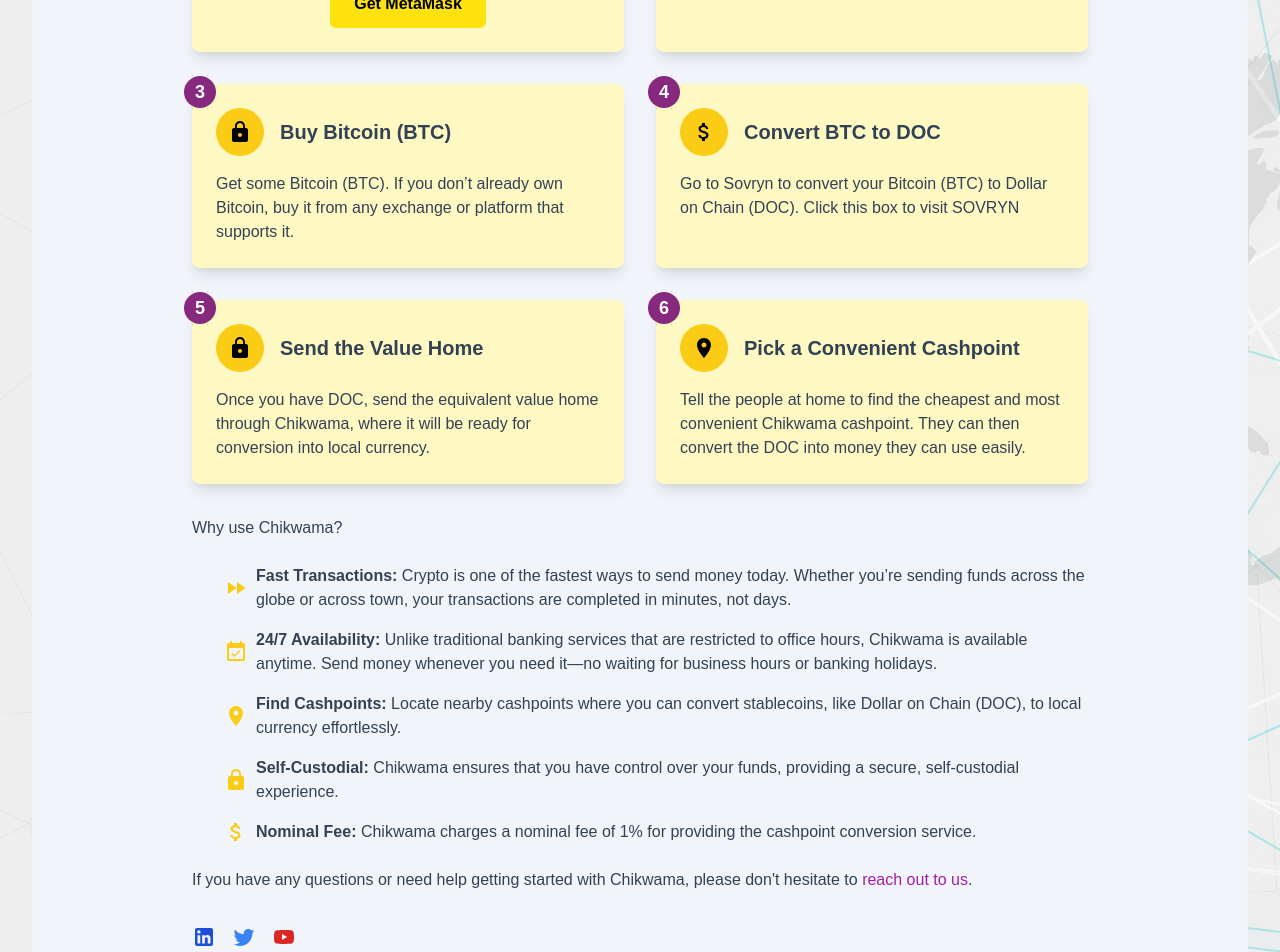
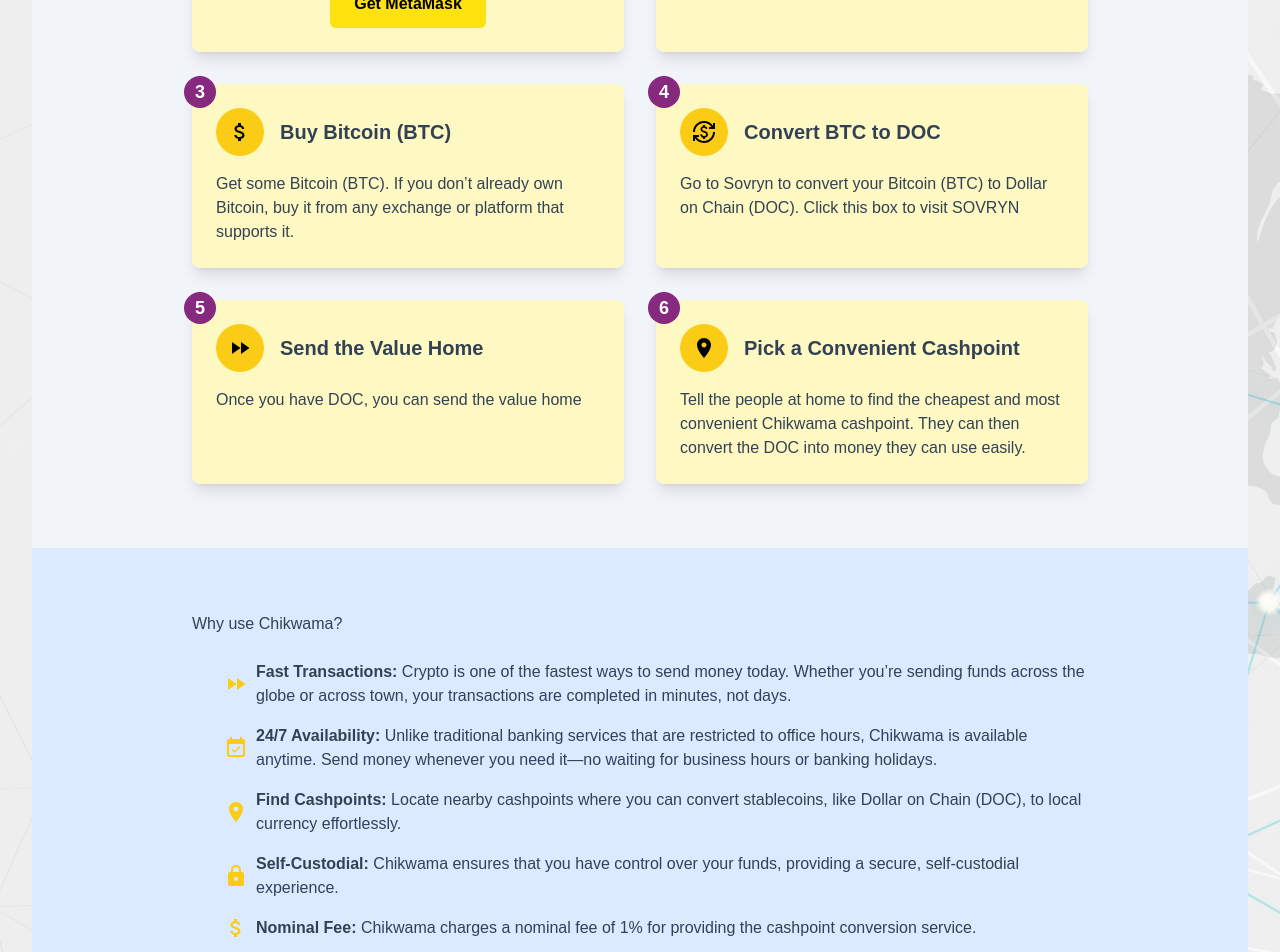
Before and after one commit to Chikwamaio/Chikwamaio, a React (Vite) app in the folder client/: page / in a window 1280 px wide. Shown: the part 560-1512 px from the top of the page. Built offline with nearby package versions, Linux system fonts and the light colour scheme.

Commit message:
fixed fee calc bug

```diff
--- a/client/src/components/LandingPage.jsx
+++ b/client/src/components/LandingPage.jsx
@@ -1,5 +1,6 @@
 import AccountBalanceIcon from '@mui/icons-material/AccountBalance';
 import AttachMoneyIcon from '@mui/icons-material/AttachMoney';
+import CurrencyExchangeIcon from '@mui/icons-material/CurrencyExchange';
 import EventAvailableIcon from '@mui/icons-material/EventAvailable';
 import FastForwardIcon from '@mui/icons-material/FastForward';
 import LinkedInIcon from '@mui/icons-material/LinkedIn';
@@ -33,18 +34,18 @@
         {
             label: "Buy Bitcoin (BTC)",
             description: "Get some Bitcoin (BTC). If you don’t already own Bitcoin, buy it from any exchange or platform that supports it.",
-            icon: <LockIcon />
+            icon: <AttachMoneyIcon />
         },
         {
             label: "Convert BTC to DOC",
             description: "Go to Sovryn to convert your Bitcoin (BTC) to Dollar on Chain (DOC). Click this box to visit SOVRYN",
-            icon: <AttachMoneyIcon/>,
+            icon: <CurrencyExchangeIcon/>,
             link: "https://sovryn.app/convert?from=BTC&to=DOC"
         },
         {
             label: "Send the Value Home",
-            description: "Once you have DOC, send the equivalent value home through Chikwama, where it will be ready for conversion into local currency.",
-            icon: <LockIcon />
+            description: "Once you have DOC, you can send the value home",
+            icon: <FastForwardIcon />
         },
         {
             label: "Pick a Convenient Cashpoint",
@@ -53,7 +54,7 @@
         },
     ];
 
-    return (
+    return (<>
         <div className="md:px-20 bg-slate-100 md:py-12 py-6 px-4 lg:px-32 xl:px-40">
             <h2 className='md:text-3xl text-3xl text-slate-700 lg:text-6xl uppercase'> Welcome to</h2>
             <h1 className='text-3xl md:text-3xl text-slate-700 lg:text-8xl font-bold uppercase mb-8'>Chikwama</h1>
@@ -104,7 +105,8 @@
                     ))}
                 </div>
             </div>
-
+            </div>
+<div className='bg-blue-100 md:py-12 py-6 px-4 lg:px-32 xl:px-40 '>
             <p className='py-4 text-slate-700'>Why use Chikwama?</p>
             <ul className='list-disc pl-8'>
     <li className='text-slate-700 flex items-center py-2'>
@@ -130,9 +132,9 @@
 </ul>
 
             <p className='py-4 text-slate-700'>
-                If you have any questions or need help getting started with Chikwama, please don't hesitate to <a href="mailto:info@chikwama.net" className='text-fuchsia-700'>reach out to us</a>.
+                If you have any questions or need help getting started with Chikwama, please don't hesitate to <a href="mailto:info@chikwama.net" className='text-[#872A7F]'>reach out to us</a>.
             </p>
-
+            </div>
             {/* Social media links */}
             <div className="flex space-x-4 pt-4">
                 <a href="https://www.linkedin.com/in/chikwama" target="_blank" rel="noopener noreferrer">
@@ -145,7 +147,7 @@
                     <YouTubeIcon className="text-red-600" />
                 </a>
             </div>
-        </div>
+            </>
     );
 }
 
--- a/client/src/components/SendMoney.jsx
+++ b/client/src/components/SendMoney.jsx
@@ -37,9 +37,9 @@
   const getCostHandler = async (amount) => {
     setLoading(true);
     const fee = await cashPointsContract.TRANSACTION_COMMISION();
-    let cost = ethers.utils.parseUnits(((parseInt(fee.toString())/100) * amount).toString(),"ether");
 
-
+    const amountInWei = ethers.utils.parseEther(amount.toString());
+    const cost = amountInWei.mul(fee).div(100);
     const transaction = {
       to: cashPoint.address,
       value: ethers.utils.parseEther(amount),
```
